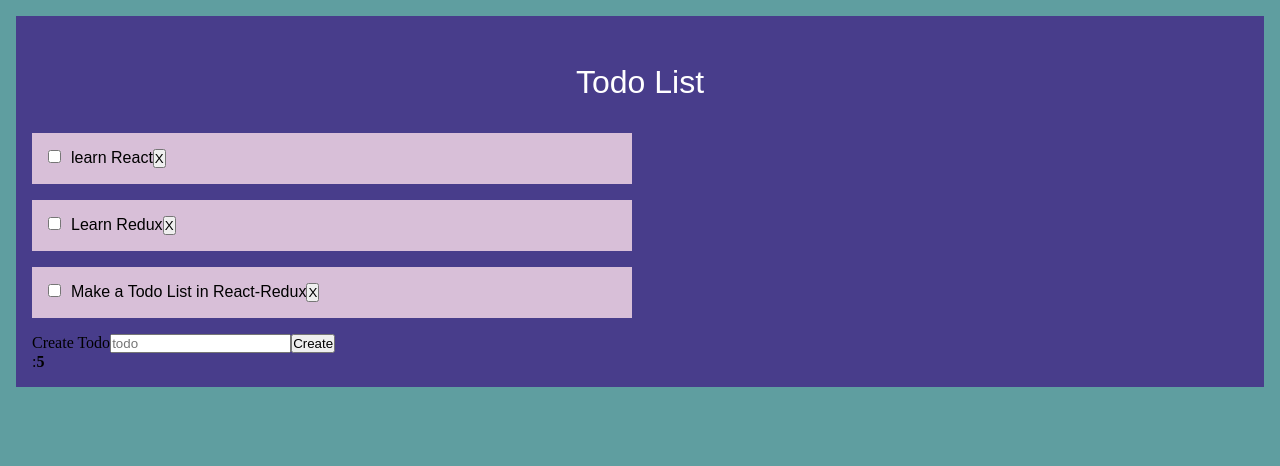
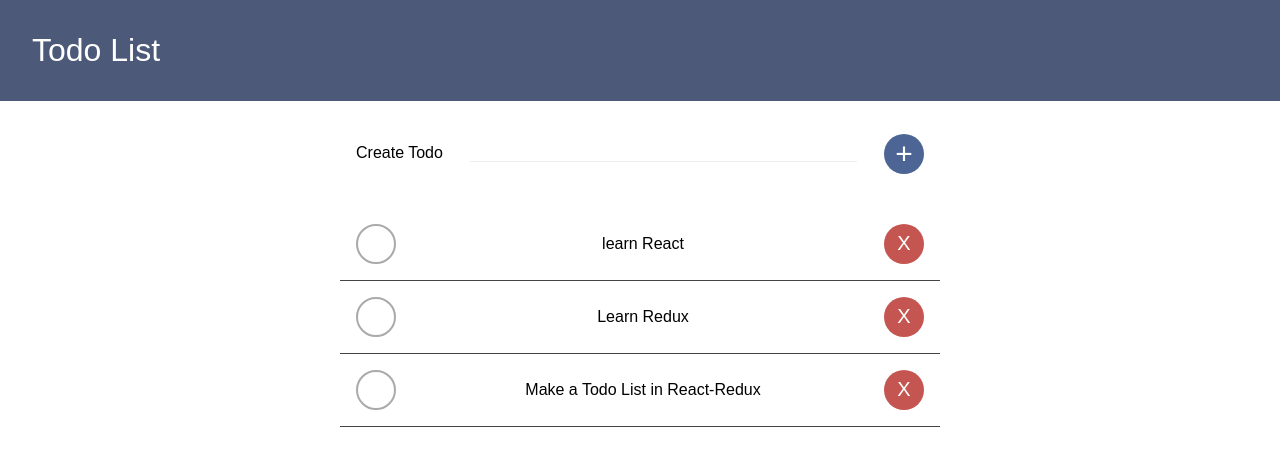
Before and after one commit to JimJam117/react-todo, a React (Create React App) app: page / in a window 1280 px wide. Shown: the top 466 px of the page. Built offline with nearby package versions, Linux system fonts and the light colour scheme.

Commit message:
Added styling and 'add todo above' message

```diff
--- a/public/index.html
+++ b/public/index.html
@@ -1,21 +1,13 @@
 <!DOCTYPE html>
 <html lang="en">
   <head>
-    <title>React App</title>
+    <title>Todo List</title>
     <link rel="stylesheet" href="styles.css">
+    <link href="https://cdnjs.cloudflare.com/ajax/libs/font-awesome/5.11.2/css/all.min.css" media="all" rel="stylesheet" defer>
   </head>
   <body>
     <noscript>You need to enable JavaScript to run this app.</noscript>
     <div id="root"></div>
-    <!--
-      This HTML file is a template.
-      If you open it directly in the browser, you will see an empty page.
 
-      You can add webfonts, meta tags, or analytics to this file.
-      The build step will place the bundled scripts into the <body> tag.
-
-      To begin the development, run `npm start` or `yarn start`.
-      To create a production bundle, use `npm run build` or `yarn build`.
-    -->
   </body>
 </html>
--- a/public/styles.css
+++ b/public/styles.css
@@ -5,39 +5,153 @@
     box-sizing: border-box;
 }
 
-html{
-    background-color: cadetblue;
+.app{
+    font-family: Arial, Helvetica, sans-serif;
 }
 
 h1, h3{
-    text-align: center;
-    color: white;
     font-weight: 100;
     padding: 1em;
-    font-family: Arial, Helvetica, sans-serif;
+}
+
+header{
+    width: 100%;
+    background-color: rgb(76, 89, 120);
+    color: white;
+}
+
+.todo-container{
+    list-style: none;
+    margin: 1em auto;
+    width: 100%;
+    max-width: 600px;
+    display: flex;
+    flex-direction: column;
+    justify-content: center;
+}
+
+.todo-item{
+    display: flex;
+    justify-content: space-between;
+    align-items: center;
+    padding: 1em;
+    border-bottom: 1px #444 solid;
+
+    word-break: break-all;
+
+    transition: 0.15s;
+}
+
+.circle{
+    border: 2px solid #aaa;
+    border-radius: 50%;
+    min-width: 40px;
+    height: 40px;
+    display: flex;
+    justify-content: center;
+    align-items: center;
+    color: white;
+    margin-right: 1em;
+}
+.circle-green{
+    background-color: #54c84c;
+    border-color: #33333366;
+}
+
+.todo-item:hover{
+    background-color: #ddd;
+}
+.todo-item:hover .circle{
+    background-color: #eee;
+}
+.todo-item:hover .circle-green{
+    background-color: #54c84c;
+}
+.todo-item:hover .circle-green:hover{
+    background-color: #999;
 }
 
 
-#root{
- background-color: darkslateblue;
- padding: 1em;
- margin: 1em;
+.todo-item-completed{
+    background-color: #eee;
+}
+.todo-item-completed span{
+    text-decoration: line-through;
 }
 
-.todo-container{
-  list-style: none;
-  width: 100%;
-  max-width: 600px;
+.todo-item button{
+    margin-left: 10px;
+    background-color: #c45550;
+    color: #fff;
+    border-radius: 50%;
+    border: none;
+    font-size: 20px;
+    min-width: 40px;
+    height: 40px;
+    font-weight: 500;
+    display: flex;
+    justify-content: center;
+    align-items: center;
+    outline: none;
+
+    transition: 0.1s;
 }
 
-.todo-item{
-   padding: 1em;
-   font-family: Arial, Helvetica, sans-serif;
-   background-color: thistle;
-   margin-bottom: 1em;
+.todo-item button:hover{
+    color: #ef2828;
+    background-color: #eee;
 }
 
-.todo-item input{
-    margin-right: 10px;
-    padding: 10px;
+
+/* Add todo */
+
+.add-todo{
+    display: flex;
+    max-width: 600px;
+    justify-content: space-between;
+    align-items: center;
+    text-align: center;
+    margin: 1em auto;
+    padding: 1em;
 }
+
+.add-todo input{
+    border: none;
+    border-bottom: 1px solid #eee;
+    margin: 1em 2em;
+    outline: none;
+    width: 80%;
+}
+
+.add-todo button{
+    border: none;
+    border-radius: 50%;
+    background-color: #4d6595;
+    color: white;
+
+    font-size: 30px;
+    min-width: 40px;
+    height: 40px;
+
+    display: flex;
+    justify-content: center;
+    align-items: center;
+}
+
+.add-todo label {
+    width: 100%;
+    display: flex;
+    align-items: baseline;
+}
+
+.add-todo span{
+    white-space: nowrap;
+}
+
+.add-todo-message{
+    display: flex;
+    justify-content: center;
+    color: #bbb;
+    font-size: 32px;
+    margin: 1em 0;
+}
--- a/src/AddTodo.jsx
+++ b/src/AddTodo.jsx
@@ -17,7 +17,7 @@
     const dispatch = useDispatch();
 
     return (
-            <form
+            <form className="add-todo"
                 onSubmit={(formContent) => {
                     formContent.preventDefault();
                     dispatch(createTodo(todoInput));
@@ -25,11 +25,11 @@
                 }}
             >
                 <label>
-                    Create Todo
-                    <input onChange={formHandler} value={todoInput} name="content" placeholder="todo" type="text"/>
+                    <span>Create Todo</span>
+                    <input required autoComplete="off" minLength="3" maxLength="100" onChange={formHandler} value={todoInput} name="content" type="text"/>
                 </label>
 
-                <button type="submit">Create</button>
+                <button type="submit">+</button>
             </form>
 
     );
--- a/src/App.jsx
+++ b/src/App.jsx
@@ -7,12 +7,18 @@
 const App = () => {
 
     return (
-        <main>
-            <h1>Todo List</h1>
-            <TodoList />
-            <AddTodo />
-            <Clock />
-        </main>
+        <div className="app">
+            <header>
+                <h1>Todo List</h1>
+            </header>
+            <main>
+                <AddTodo />
+                <TodoList />
+
+                {/* <Clock /> */}
+            </main>
+        </div>
+
     )
   }
 
--- a/src/components/Clock.jsx
+++ b/src/components/Clock.jsx
@@ -16,7 +16,7 @@
 
     return (
         <div>
-            <span>{props.title}:</span>
+            <span>{props.title ?? 'Uptime'}:</span>
             <strong>{clock}</strong>
         </div>
     );
--- a/src/components/TodoItem.jsx
+++ b/src/components/TodoItem.jsx
@@ -3,16 +3,11 @@
 
 const TodoItem = (props) => {
     return(
-        <li style={
-            props.item.completed ? {textDecoration: 'line-through'} : {textDecoration: 'none'}}
-            className="todo-item">
+        <li onClick={() => props.handleChange(props.item.id)} className={props.item.completed ? "todo-item todo-item-completed" : "todo-item"}>
+            <div className={props.item.completed ? "circle circle-green" : "circle"}>
+                {props.item.completed ? <i className="fas fa-check"></i> : null}
+            </div>
 
-            <input  type="checkbox"
-                    // onChange runs the passed handleChange method, passing items id as param
-                    onChange={() => props.handleChange(props.item.id)}
-                    checked={props.item.completed}
-
-                    />
             <span>{props.item.name}</span>
             <button onClick={() => props.deleteTodo(props.item.id)}>X</button>
         </li>
--- a/src/components/TodoList.jsx
+++ b/src/components/TodoList.jsx
@@ -26,7 +26,7 @@
 
     return (
             <ul className="todo-container">
-                {dataMapped}
+                {dataMapped.length > 0 ? dataMapped : <span className="add-todo-message">Add a todo above</span>}
             </ul>
     );
   }
--- a/src/index.js
+++ b/src/index.js
@@ -6,6 +6,4 @@
 import store from './store';
 
 
-
-
 ReactDOM.render(<Provider store={store}><App /></Provider>, document.getElementById('root'));
```
